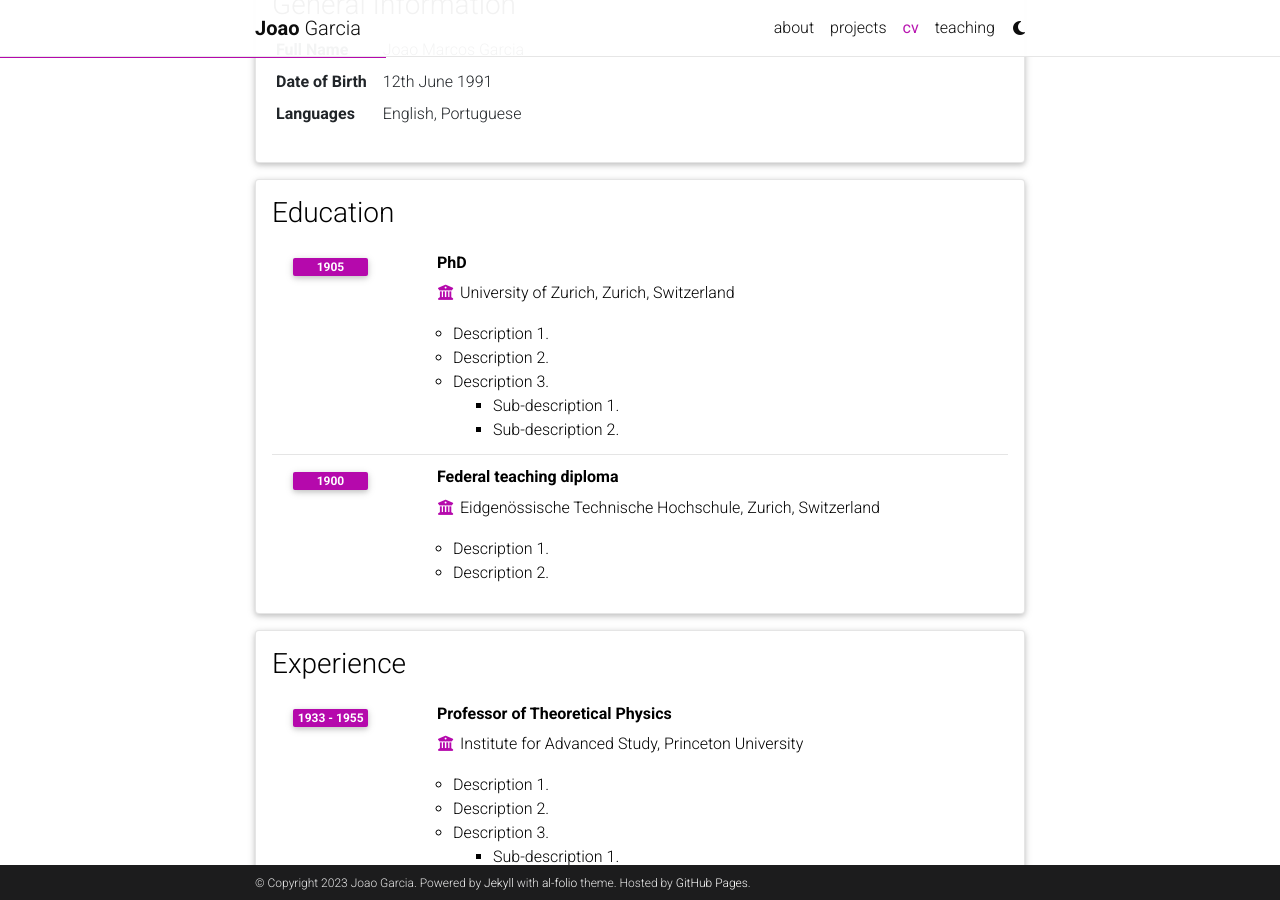
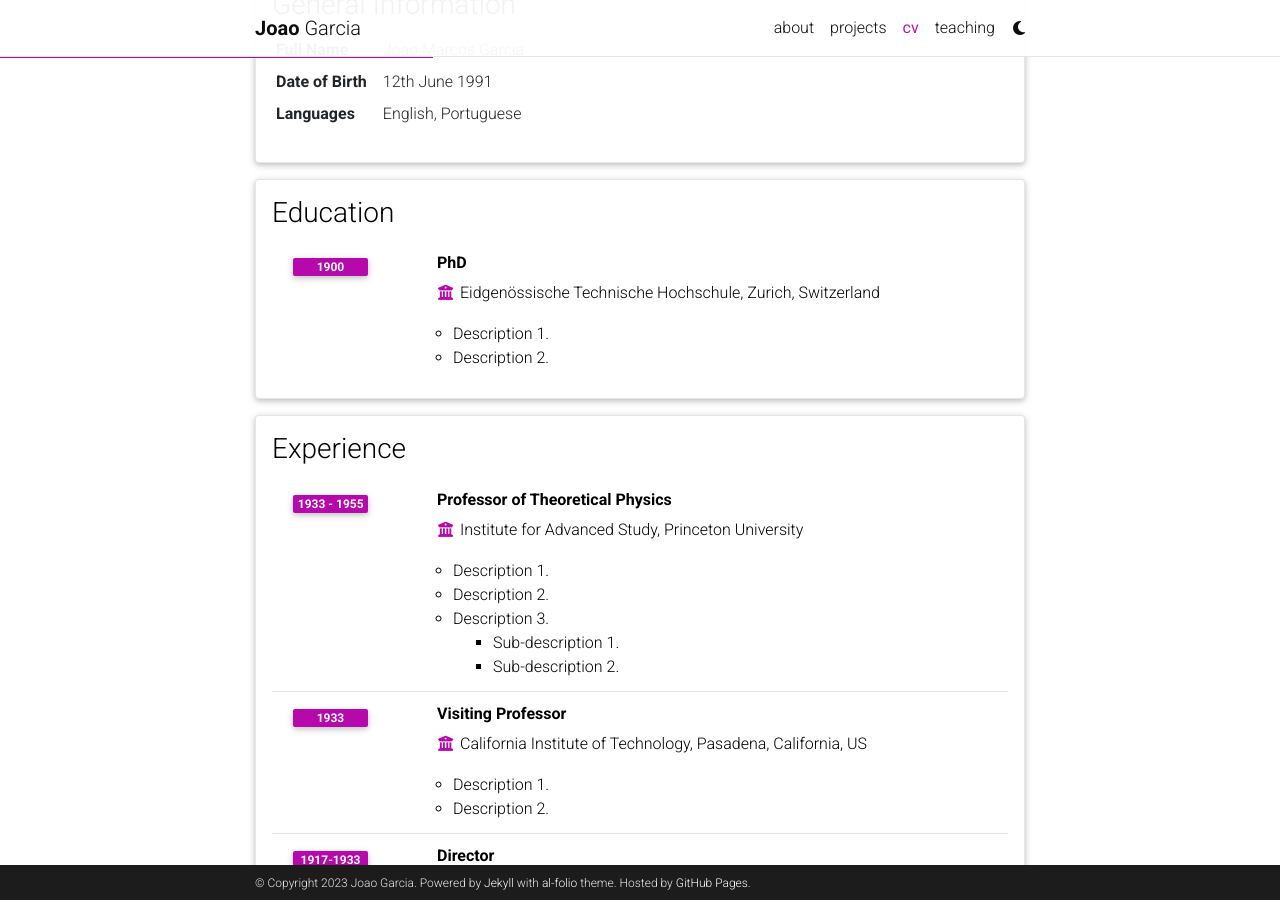
Before and after one commit to jmbvgarcia/jmbvgarcia.github.io, a Jekyll site: the page built from _pages/cv.md, in a window 1280 px wide and 900 px high, scrolled down 603 px. Built offline with Jekyll 4.4.1, drawn with Linux system fonts in a browser that asks for light colours; comment, search, counter and statistics services are not loaded; a style sheet for code colours, icons or effects is not loaded.

Commit message:
updating cv

```diff
--- a/_data/cv.yml
+++ b/_data/cv.yml
@@ -12,16 +12,9 @@
   type: time_table
   contents:
     - title: PhD
-      institution: University of Zurich, Zurich, Switzerland
-      year: 1905
+      institution: Brown University, Providence, RI, USA
+      year: 2024
       description:
-        - Description 1.
-        - Description 2.
-        - title: Description 3.
-          contents:
-            - Sub-description 1.
-            - Sub-description 2.
-    - title: Federal teaching diploma
       institution: Eidgenössische Technische Hochschule, Zurich, Switzerland
       year: 1900
       description:
```
